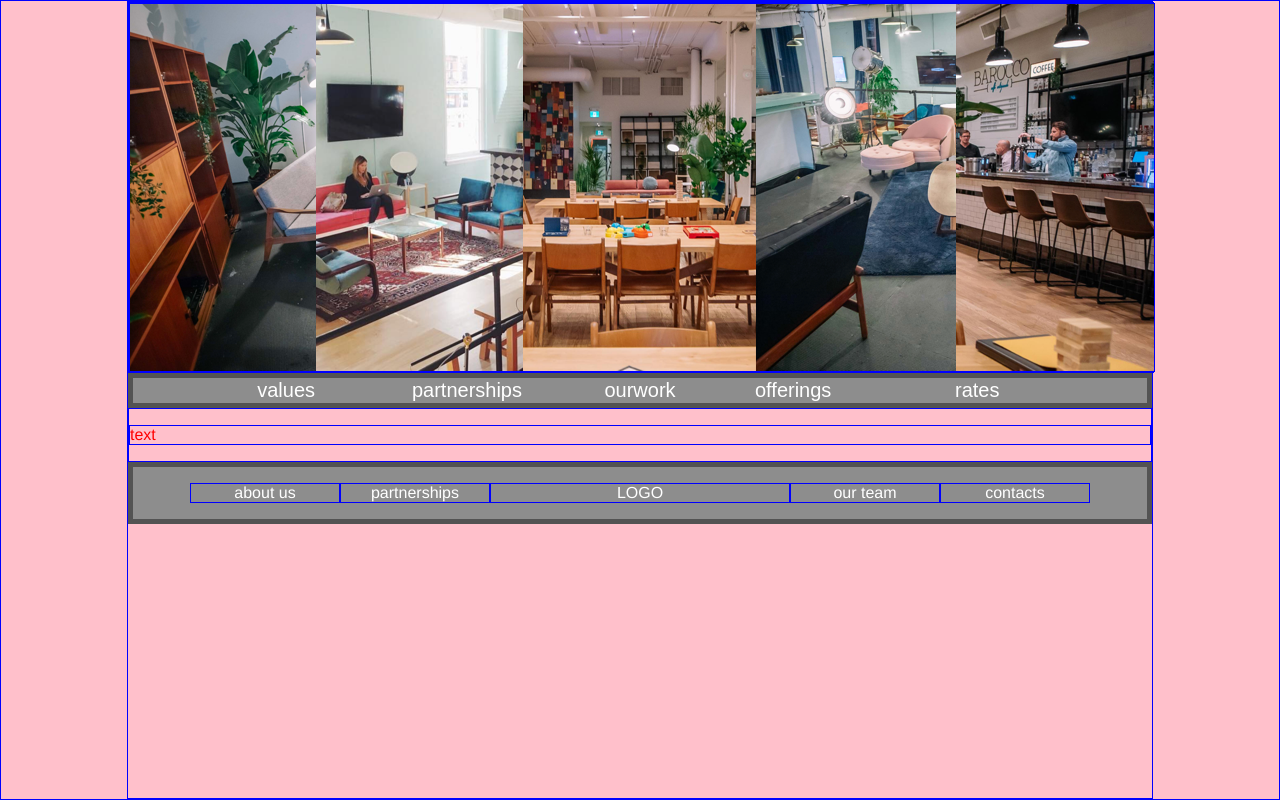
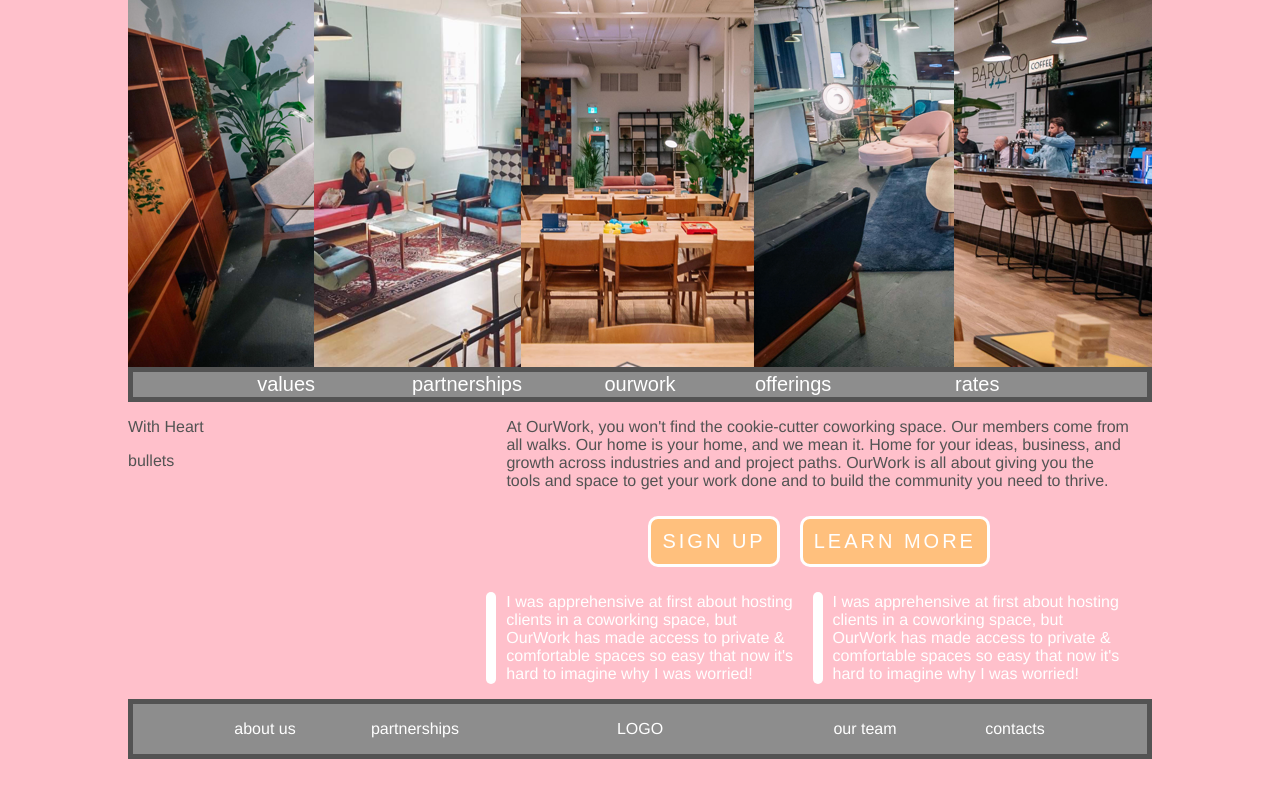
Before and after one commit to SlaterJamesSmith/co-working-project, a website built with webpack: page src/index.html in a window 1280 px wide. Built offline with nearby package versions, Linux system fonts and the light colour scheme.

Commit message:
create styling for quotes and buttons

```diff
--- a/src/index.html
+++ b/src/index.html
@@ -13,7 +13,32 @@
       <button type="button" name="button" class="menu-btn" id="rates">rates</button>
     </div>
     <div class="content">
-      <p>text</p>
+
+
+      <div class="bullets">
+        <p>With Heart</p>
+        <p>bullets</p>
+      </div>
+
+      <div class="right-body">
+        <p id="description">At OurWork, you won't find the cookie-cutter  coworking space. Our members come from all walks. Our home is your home, and we mean it. Home for your ideas, business, and growth across industries and and project paths. OurWork is all about giving you the tools and space to get your work done and to build the community you need to thrive.</p>
+        <div class="contact-buttons">
+          <button type="button" name="button" class="signup">SIGN UP</button>
+          <button type="button" name="button" class="signup">LEARN MORE</button>
+        </div>
+        <div class="quotes">
+          <div class="quote-bar"></div>
+          <div class="quote-one">
+            <p>I was apprehensive at first about hosting clients in a coworking space, but OurWork has made access to private & comfortable spaces so easy that now it's hard to imagine why I was worried! </p>
+          </div>
+          <div class="quote-bar"></div>
+          <div class="quote-two">
+            <p>I was apprehensive at first about hosting clients in a coworking space, but OurWork has made access to private & comfortable spaces so easy that now it's hard to imagine why I was worried! </p>
+          </div>
+        </div>
+      </div>
+
+
     </div>
 
 
--- a/src/sass/styles.scss
+++ b/src/sass/styles.scss
@@ -1,9 +1,9 @@
 $font-stack: Helvetica, sans-serif;
-$primary-font-color: red;
+$primary-font-color: #535353;
 
-* {
-  border: 1px solid blue;
-}
+// * {
+//   border: 1px solid blue;
+// }
 
 body {
   font: 100% $font-stack;
@@ -64,3 +64,41 @@ $menuBorder: #535353;
   text-align: right;
   padding-right: 10px;
 }
+
+.content {
+  display: grid;
+  grid-template-columns: 35% 65%;
+}
+
+#description {
+  padding: 0 20px;
+}
+
+.contact-buttons {
+  display: flex;
+  justify-content: center;
+}
+
+.signup {
+  background-color: #FFC07D;
+  color: white;
+  border: 3px solid white;
+  font-size: 20px;
+  padding: 11px;
+  border-radius: 10px;
+  letter-spacing: 3px;
+  margin: 10px;
+}
+
+.quotes {
+  display: grid;
+  grid-template-columns: 1.5% 44.5% 1.5% 44.5%;
+  grid-gap: 10px;
+  color: white;
+}
+
+.quote-bar {
+  background-color: white;
+  margin: 15px 0;
+  border-radius: 20px;
+}
```
